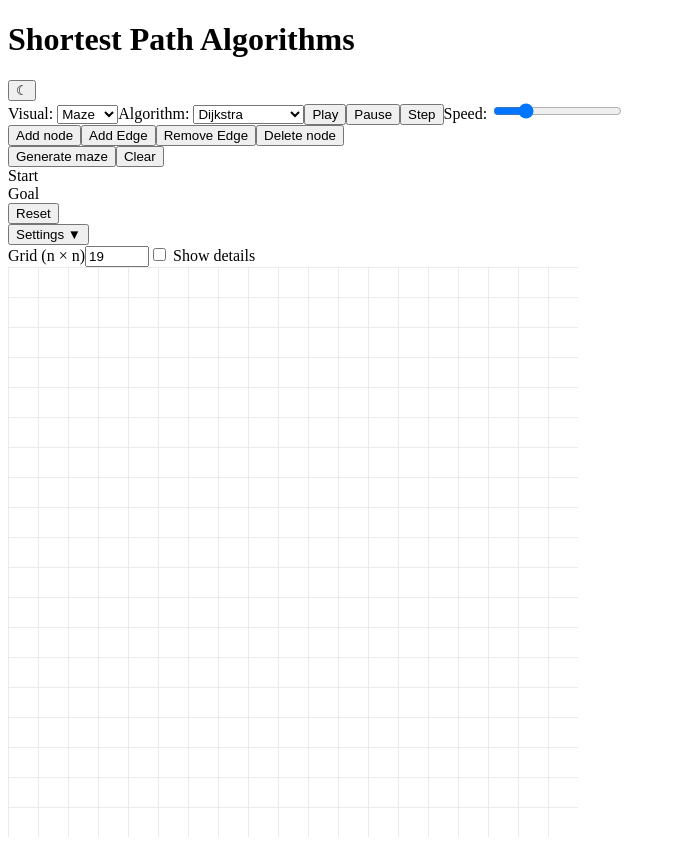
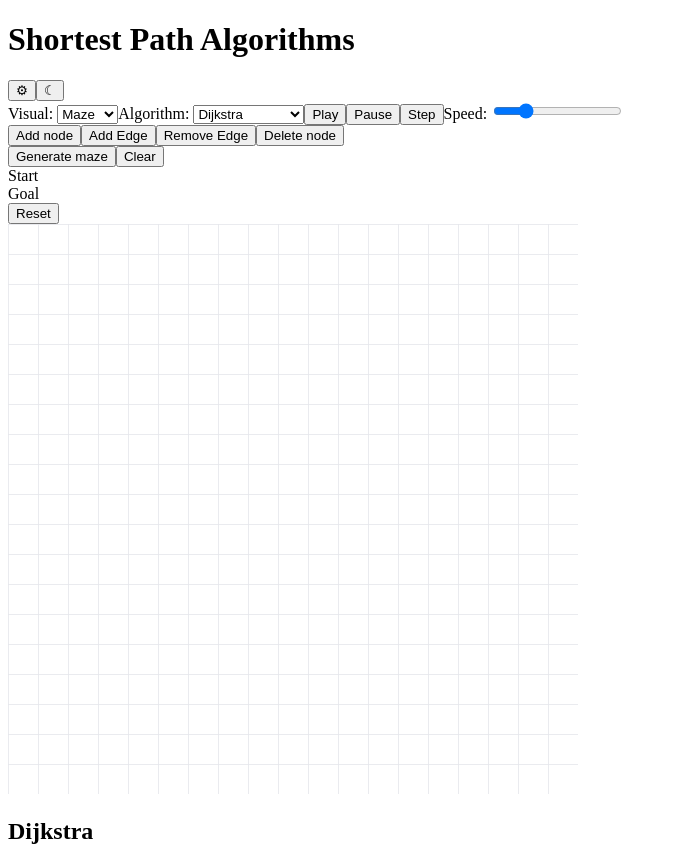
Before and after one commit to Ashilman25/ShortestLineAlgs, a React (Vite) app: page / in a window 1280 px wide. Shown: the top 846 px of the page, without its empty margins (0-676 px from the left). Built offline with nearby package versions, Linux system fonts and the light colour scheme; the HTML template or start-up script is replaced by a standard one.

Commit message:
Settings panel transformed into settings button. Padding just kept corrupting

```diff
--- a/src/App.jsx
+++ b/src/App.jsx
@@ -190,7 +190,22 @@ export default function App() {
   }, [nodeUIMode])
 
 
-  const [settingsOpen, setSettingsOpen] = useState(true)
+  const [settingsOpen, setSettingsOpen] = useState(false)
+  const settingsBtnRef = useRef(null)
+
+  useEffect(() => {
+    if (!settingsOpen) return
+    const onKey = (e) => { if (e.key === 'Escape') setSettingsOpen(false) }
+    const prev = document.body.style.overflow
+    document.body.style.overflow = 'hidden'
+    window.addEventListener('keydown', onKey)
+    return () => {
+      document.body.style.overflow = prev
+      window.removeEventListener('keydown', onKey)
+      // return focus to the button that opened the modal
+      settingsBtnRef.current?.focus?.()
+    }
+  }, [settingsOpen])
 
   const canvasRef = useRef(null)
   const modelRef  = useRef(null)  // GridModel | NodeModel
@@ -708,7 +723,21 @@ export default function App() {
       <header>
         <h1>Shortest Path Algorithms</h1>
 
-        <div className="themeToggle">
+          <div className="topButtons">
+            {visual === 'maze' && (
+              <button
+                className="iconBtn settingsBtn"
+                ref={settingsBtnRef}
+                aria-haspopup="dialog"
+                aria-controls="settingsModal"
+                aria-expanded={settingsOpen}
+                title="Settings"
+                onClick={() => setSettingsOpen(true)}
+              >
+                ⚙︎
+              </button>
+            )}
+
             <button
               className="iconBtn"
               onClick={() => setTheme(t => (t === 'dark' ? 'light' : 'dark'))}
@@ -718,6 +747,8 @@ export default function App() {
               {theme === 'dark' ? '☀︎' : '☾'}
             </button>
           </div>
+
+
 
         <div className="controls">
           <label>Visual:&nbsp;
@@ -804,16 +835,35 @@ export default function App() {
 
 
         <div className="canvasWrap">
-          {/* Settings Panel */}
-          <div id="settingsPanel" className={visual === 'maze' ? 'visible' : ''}>
 
-            <button id="settingsToggle" onClick={() => setSettingsOpen(v => !v)}>
-              {settingsOpen ? 'Settings ▼' : 'Settings ▲'}
+          {settingsOpen && visual === 'maze' && (
+            <div
+              id="settingsModal"
+              className="modalOverlay"
+              role="dialog"
+              aria-modal="true"
+              aria-labelledby="settingsTitle"
+              onClick={() => setSettingsOpen(false)}  // click outside closes
+            >
+              <div
+                className="modalPanel"
+                onClick={(e) => e.stopPropagation()}   // don't close when clicking the panel
+              >
+                <div className="modalHeader">
+                  <h2 id="settingsTitle">Maze Settings</h2>
+                  <button
+                    className="iconBtn closeBtn"
+                    aria-label="Close settings"
+                    onClick={() => setSettingsOpen(false)}
+                    title="Close"
+                  >
+                    ✕
                   </button>
+                </div>
 
-            <div id="settingsBox" className={'settingsBox ' + (settingsOpen ? 'visible' : '')}>
-              <label>
-                Grid (n × n)
+                <div className="modalBody">
+                  <label className="row">
+                    <span>Grid (n × n)</span>
                     <input
                       id="nInput"
                       type="number"
@@ -824,15 +874,25 @@ export default function App() {
                     />
                   </label>
 
-              <label>
+                  <label className="row checkboxRow">
                     <input
                       type="checkbox"
                       checked={showDetails}
                       onChange={e => setShowDetails(e.target.checked)}
-                /> Show details
+                    />
+                    <span>Show details</span>
                   </label>
                 </div>
+
+                <div className="modalFooter">
+                  <button className="primary" onClick={() => setSettingsOpen(false)}>
+                    Done
+                  </button>
                 </div>
+              </div>
+            </div>
+          )}
+
 
         <canvas ref={canvasRef} />
         <aside id="infoPanel" className="algoInfo" ref={infoRef}>
--- a/src/styles.css
+++ b/src/styles.css
@@ -320,44 +320,11 @@ canvas {
   align-self: start;
 }
 
-/* Settings panel ------------------------------------------------------- */
-#settingsPanel {
-  position: absolute;
-  left: -180px; /* docks left of canvas on wide screens */
-  top: .25rem;
-  display: none;
-  flex-direction: column;
-  align-items: stretch;
-  gap: .5rem;
-  font-size: .9rem;
-}
-#settingsPanel.visible { display: flex; }
-#settingsPanel { z-index: 3; }
+/* Settings modal (overlay) ------------------------------------------------------- */
+/* Introduce a custom width variable so we can tweak quickly */
+:root { --settings-modal-w: 380px; }
+@media (max-width: 560px){ :root { --settings-modal-w: 92vw; }}
 
-@media (max-width: 1200px) {
-  #settingsPanel { left: 0; top: -3.75rem; position: relative; }
-}
-
-#settingsToggle {
-  border-radius: 999px;
-  padding: .35rem .75rem;
-  width: fit-content;
-}
-
-.settingsBox {
-  display: none;
-  flex-direction: column;
-  gap: .5rem;
-  padding: .75rem;
-  background: var(--card);
-  border: 1px solid var(--border);
-  border-radius: var(--radius);
-  box-shadow: var(--shadow-sm);
-}
-.settingsBox.visible { display: flex; }
-
-#rowsInput, #colsInput, #cellInput { width: 3.25rem; text-align: right; }
-.settingsBox label { display: flex; justify-content: space-between; gap: .75rem; align-items: center; }
 
 
 
@@ -706,3 +673,124 @@ body::before{
     radial-gradient(1000px 600px at 110% 10%, rgba(34,197,94,0.06), transparent 60%),
     var(--bg);
 }
+
+
+
+/* -------- Top-right buttons container (gear + theme) -------- */
+.topButtons{
+  position: absolute;
+  top: 10px;
+  right: 12px;
+  z-index: 6;
+  display: flex;
+  align-items: center;
+  gap: 8px;
+}
+.topButtons .iconBtn{
+  border: 1px solid var(--border);
+  background: var(--card);
+  color: var(--text);
+  border-radius: 999px;
+  width: 36px; height: 36px;
+  display: grid; place-items: center;
+  box-shadow: 0 1px 2px rgba(0,0,0,.08);
+  cursor: pointer;
+}
+.topButtons .iconBtn:hover{
+  border-color: color-mix(in srgb, var(--accent) 35%, var(--border));
+}
+
+.settingsBtn{
+  background: linear-gradient(180deg, color-mix(in srgb, var(--accent) 12%, var(--card)), var(--card));
+  border-color: color-mix(in srgb, var(--accent) 45%, var(--border));
+}
+
+/* (you can remove the old .themeToggle block) */
+
+
+/* -------------------- Modal (Settings) -------------------- */
+@keyframes overlayFade {
+  from { opacity: 0; }
+  to   { opacity: 1; }
+}
+@keyframes panelPop {
+  from {
+    opacity: 0;
+    transform: translateY(10px) scale(0.98);
+  }
+  to {
+    opacity: 1;
+    transform: translateY(0) scale(1);
+  }
+}
+
+.modalOverlay{
+  position: fixed;
+  inset: 0;
+  background: color-mix(in srgb, #0b1220 36%, transparent);
+  z-index: 50;
+  animation: overlayFade .18s ease-out both;
+  display: grid;
+  place-items: center;
+  padding: 1rem;
+}
+
+.modalPanel{
+  width: min(var(--settings-modal-w), 92vw); /* reduced from 560px */
+  background: var(--card);
+  border: 1px solid var(--border);
+  border-radius: var(--radius);
+  box-shadow: var(--shadow-lg);
+  color: var(--text);
+  animation: panelPop .22s cubic-bezier(.2,.8,.2,1) both;
+  display: grid;
+  grid-template-rows: auto 1fr auto;
+  gap: .5rem;
+  padding: .65rem .7rem; /* slightly tighter */
+}
+
+.modalHeader{
+  display: flex;
+  align-items: center;
+  justify-content: space-between;
+}
+.modalHeader h2{
+  margin: .25rem 0;
+  font-size: 1.05rem;
+}
+
+.modalBody{
+  display: grid;
+  gap: .65rem;
+  padding: .25rem 0 .5rem;
+}
+.modalBody .row{
+  display: flex;
+  align-items: center;
+  justify-content: space-between;
+  gap: .75rem;
+}
+.modalBody .checkboxRow{
+  justify-content: flex-start;
+  gap: .5rem;
+}
+.modalBody input[type="number"]{
+  width: 5.5rem;
+  text-align: right;
+}
+
+.modalFooter{
+  display: flex;
+  justify-content: flex-end;
+  gap: .5rem;
+  padding-top: .25rem;
+}
+
+/* Close button inside panel */
+.closeBtn{
+  width: 32px; height: 32px;
+}
+
+@media (prefers-reduced-motion: reduce){
+  .modalOverlay, .modalPanel { animation: none !important; }
+}
```
Lines whose indentation alone changed are shown as unchanged.
